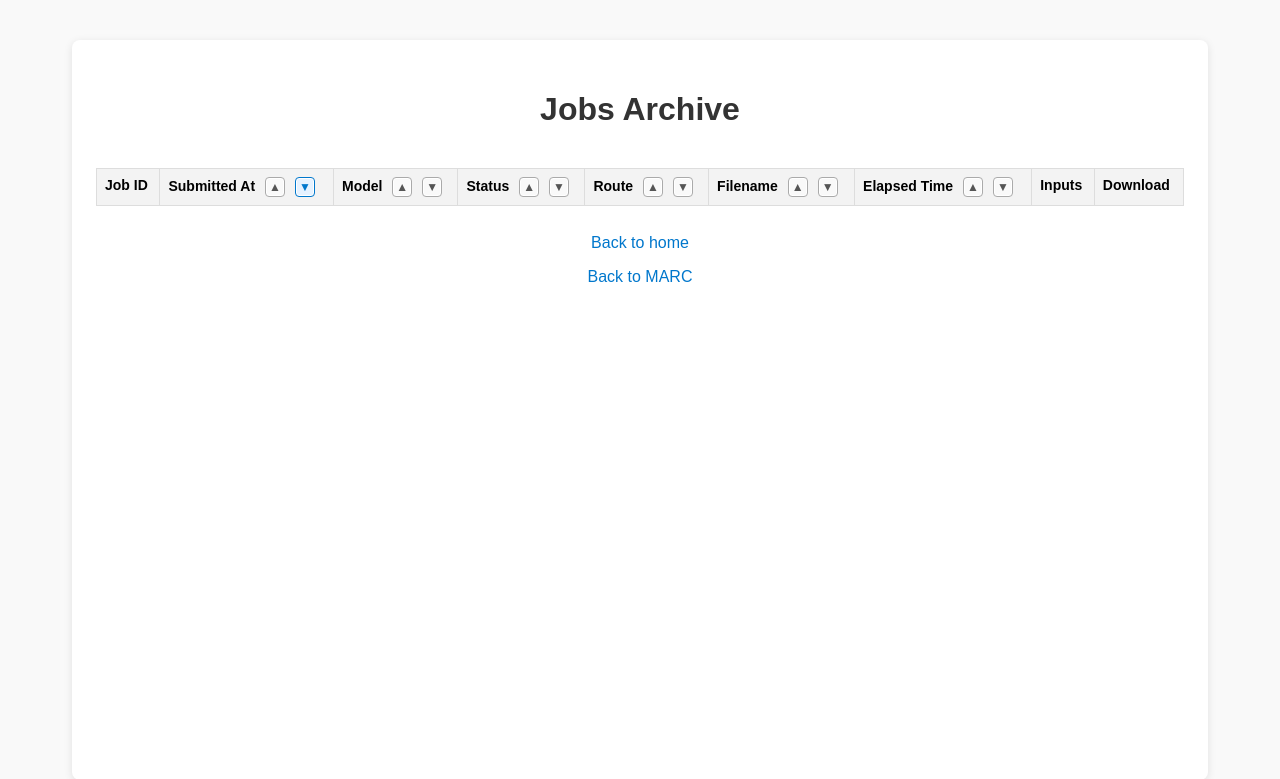
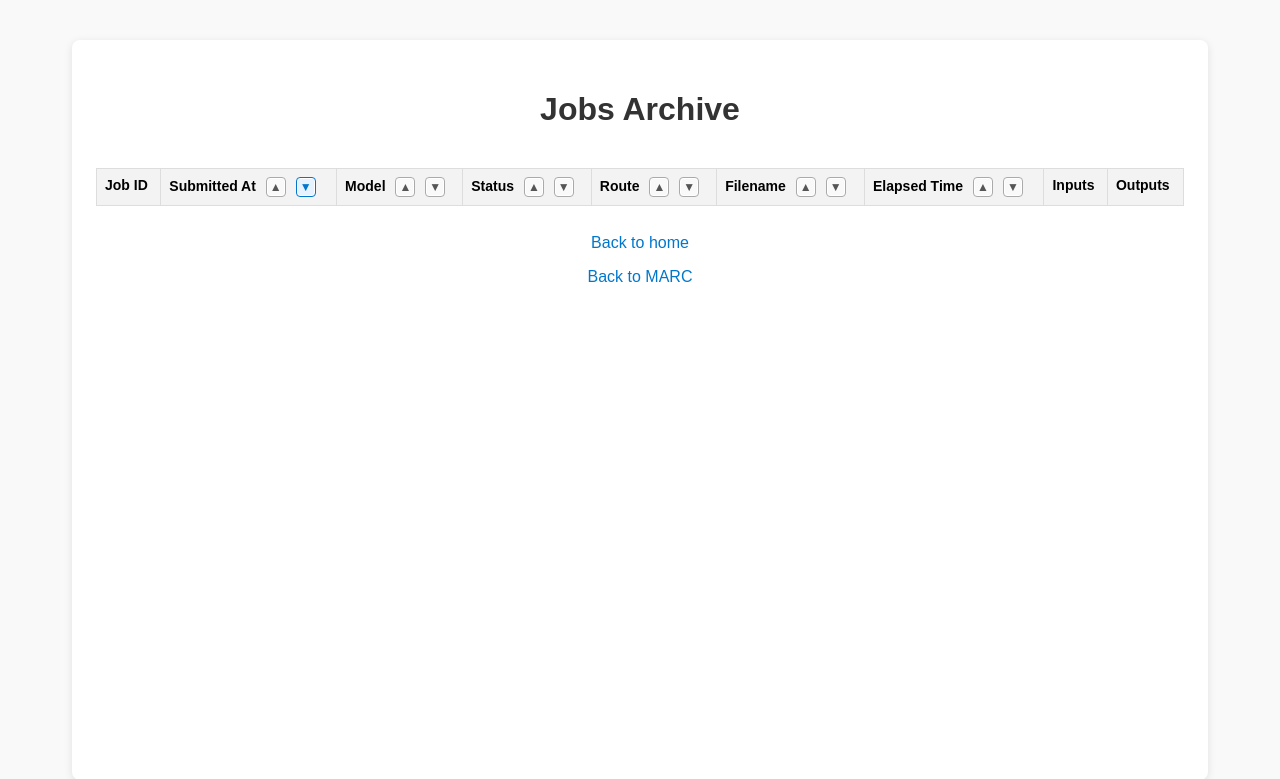
Before and after one commit to ValRCS/openrouter_batch_processor, a Flask app: page /jobs in a window 1280 px wide. Shown: the top 779 px of the page. Run offline with Flask 3, Linux system fonts and the light colour scheme; lists and menus that the app fills with data are empty.

Commit message:
feat: update download links in jobs archive for clarity and improved accessibility

```diff
--- a/templates/jobs.html
+++ b/templates/jobs.html
@@ -21,7 +21,7 @@
             <th class="sortable">Filename {{ sort_links("filename") }}</th>
             <th class="sortable">Elapsed Time {{ sort_links("elapsed_time") }}</th>
             <th>Inputs</th>
-            <th>Download</th>
+            <th>Outputs</th>
           </tr>
         </thead>
         <tbody>
@@ -36,14 +36,14 @@
               <td>{{ job.elapsed_time or "-" }}</td>
               <td>
                 {% if job.input_download_url %}
-                  <a href="{{ job.input_download_url }}">Download</a>
+                  <a href="{{ job.input_download_url }}" title="Download input files">⬇ ZIP</a>
                 {% else %}
                   -
                 {% endif %}
               </td>
               <td>
                 {% if job.download_url %}
-                  <a href="{{ job.download_url }}">Download</a>
+                  <a href="{{ job.download_url }}" title="Download results">⬇ ZIP</a>
                 {% else %}
                   -
                 {% endif %}
```
